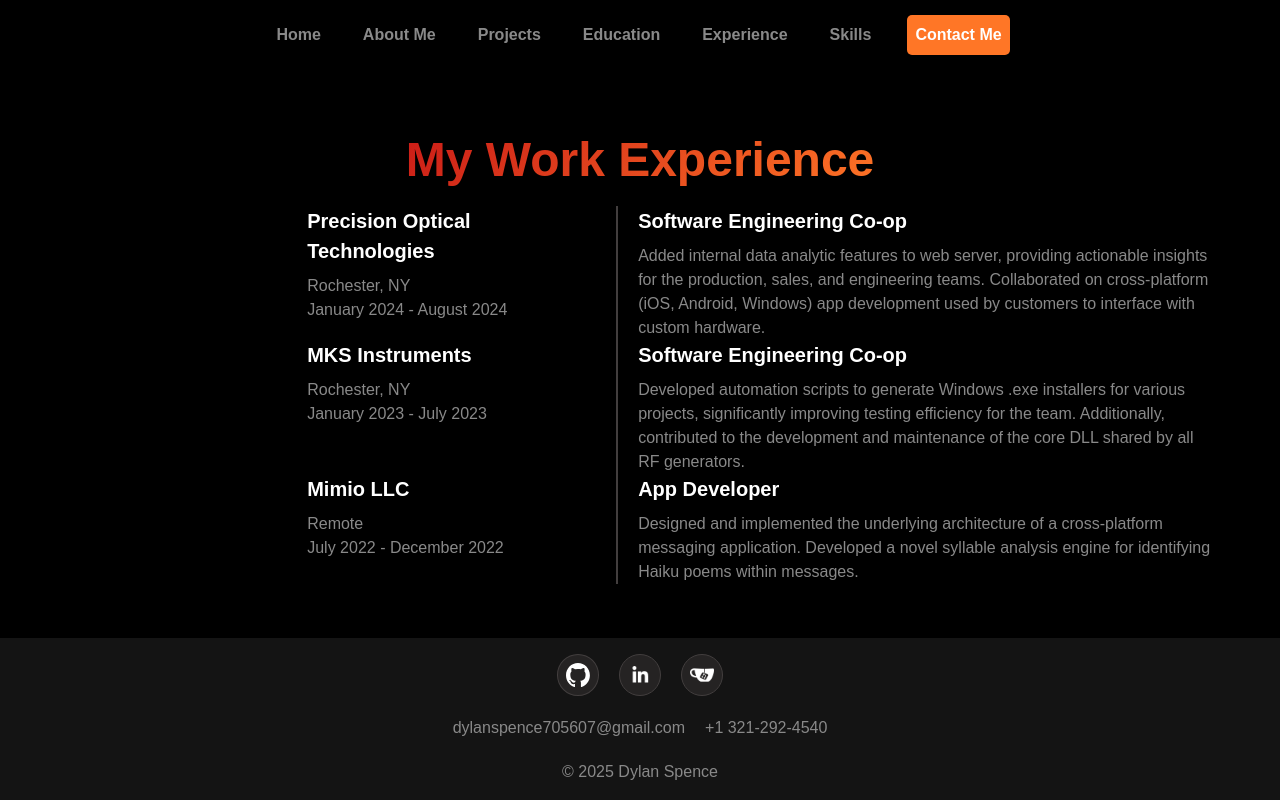
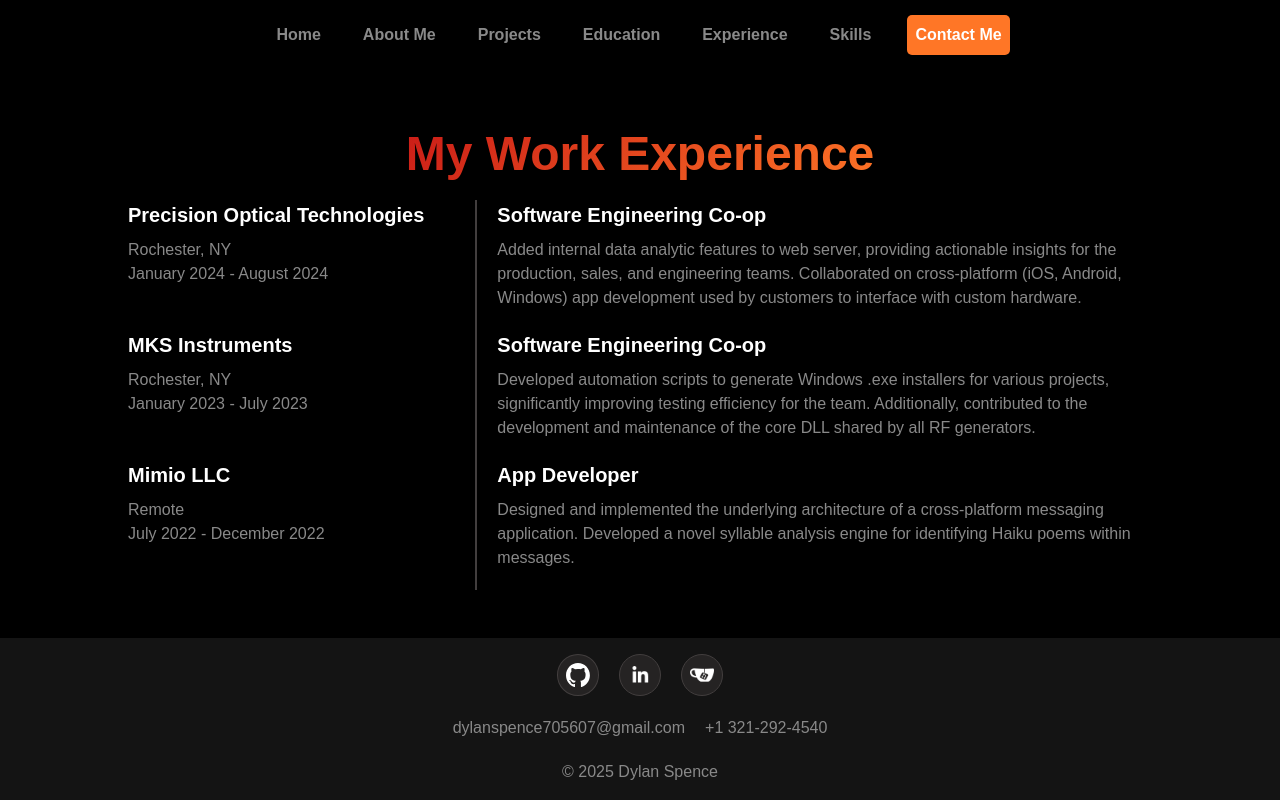
Before and after one commit to Drs2001/PortfolioWebsite, a Next.js app: page /experience in a window 1280 px wide. Built offline with nearby package versions, Linux system fonts and the light colour scheme.

Commit message:
adjusted dimentions of experience page

```diff
--- a/app/components/ExperienceCard.module.css
+++ b/app/components/ExperienceCard.module.css
@@ -10,10 +10,10 @@
 
 .right {
   flex: 2;
+  padding-bottom: 20px;
 }
 
 .left:hover { transform: translateY(-2px); }
-.right:hover { transform: translateY(-2px); }
 
 .divider {
   width: 2px;
--- a/app/experience/page.module.css
+++ b/app/experience/page.module.css
@@ -8,6 +8,6 @@
     display: flex;
     width: 100%;
     flex-direction: column;
-    padding-left: 24%;
-    padding-right: 5%;
+    padding-left: 10%;
+    padding-right: 10%;
 }
```
